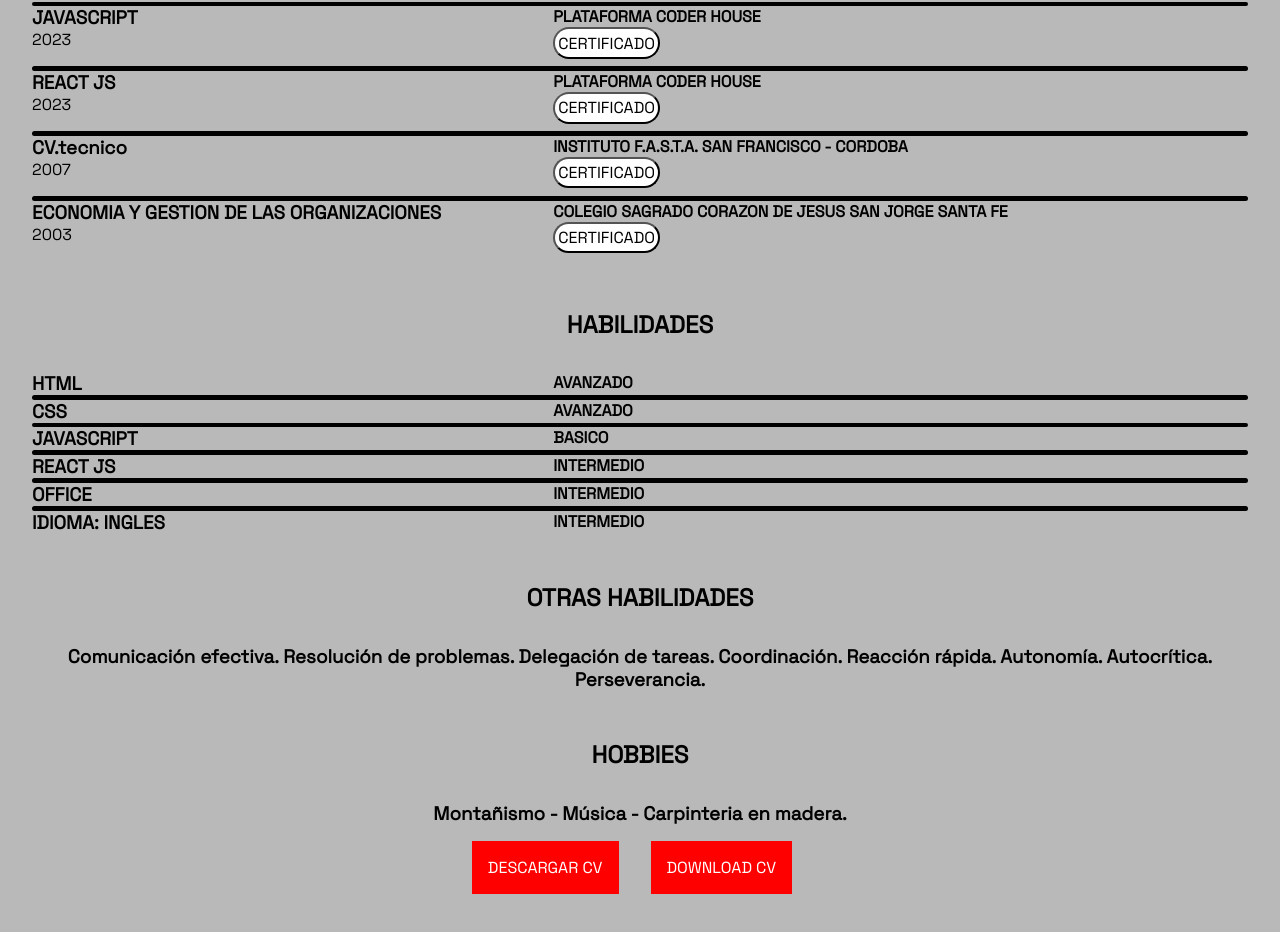
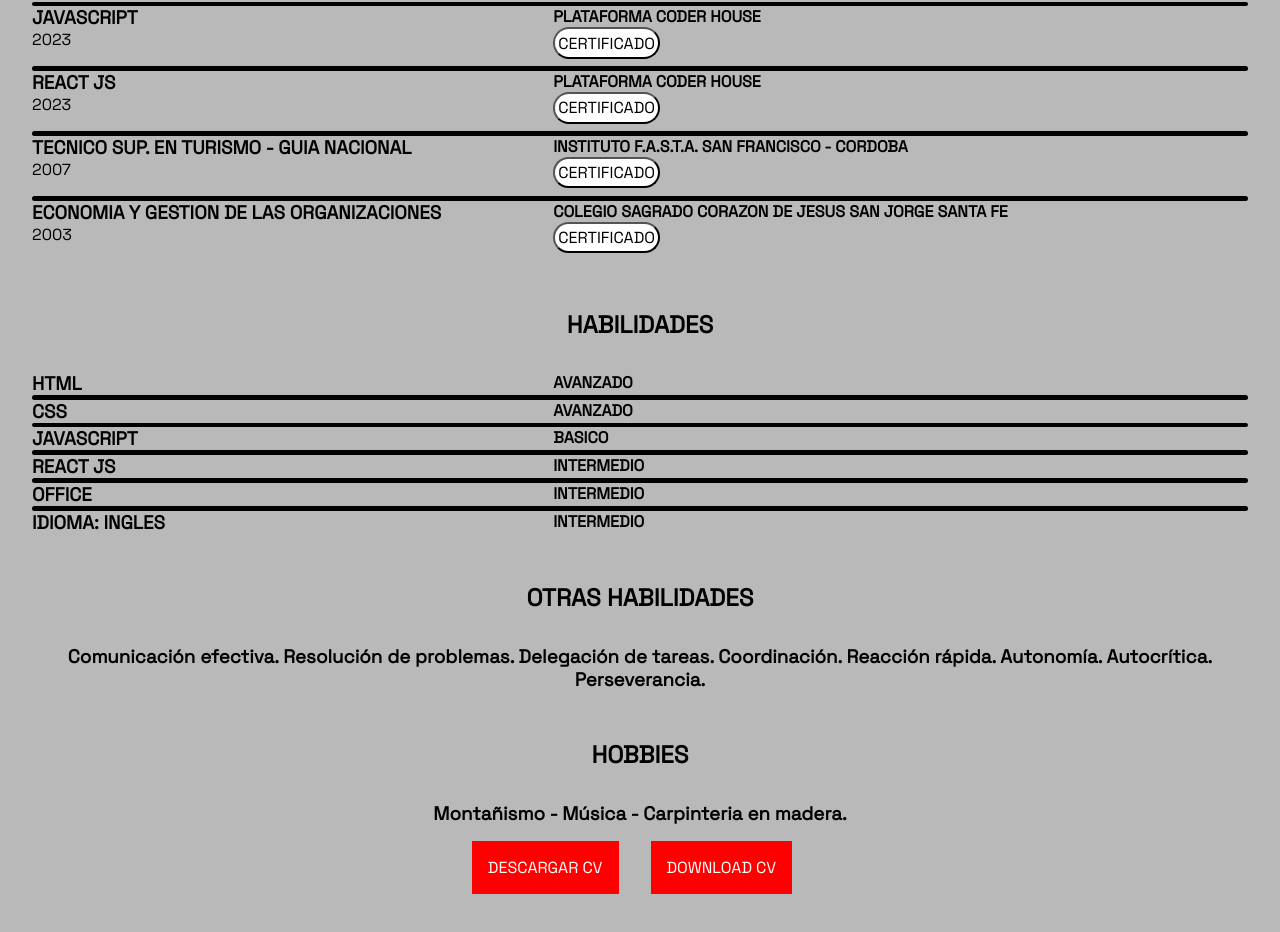
Before and after one commit to marianogrimaldi/portfolio, a React (Vite) app: page /cv in a window 1280 px wide. Shown: the part 1586-2518 px from the top of the page. Built offline with nearby package versions, Linux system fonts and the light colour scheme.

Commit message:
mediaq horizontal

```diff
--- a/src/Components/Cv/Cv.jsx
+++ b/src/Components/Cv/Cv.jsx
@@ -152,7 +152,7 @@
             <div className="sep"></div>
             <div className="griDatos">
                 <div>
-                    <h3>{t("CV.tecnico")}</h3>
+                    <h3>{t("CV.turismo")}</h3>
                     <p>2007</p>
                 </div>
                 <div>
--- a/src/Components/Footer/Footer.scss
+++ b/src/Components/Footer/Footer.scss
@@ -62,7 +62,7 @@
     z-index: 1;
 }
 
-@media screen and (max-width: 479px){
+@media screen and (max-width: 992px){
     .trapecio-foot{
         display: none;
     }
--- a/src/Components/Header/Header.scss
+++ b/src/Components/Header/Header.scss
@@ -10,6 +10,12 @@
  li:hover{
         scale: 1.2;
     }
+
+@media screen and (max-width: 992px){
+    li{
+        font-size: .8rem;
+    }
+}
 .flexHeader{
     display: flex;
     justify-content: center;
--- a/src/Components/TraductorSelect/Traductor.scss
+++ b/src/Components/TraductorSelect/Traductor.scss
@@ -29,13 +29,13 @@
 
 @media screen and (max-width: 992px){
     .flags{
-        top:1rem;
+        top:4rem;
     }
 }
 
 @media screen and (max-width: 479px){
     .flags{
-
+       top:1rem
 
         img{
             width: 1.5rem;
```
